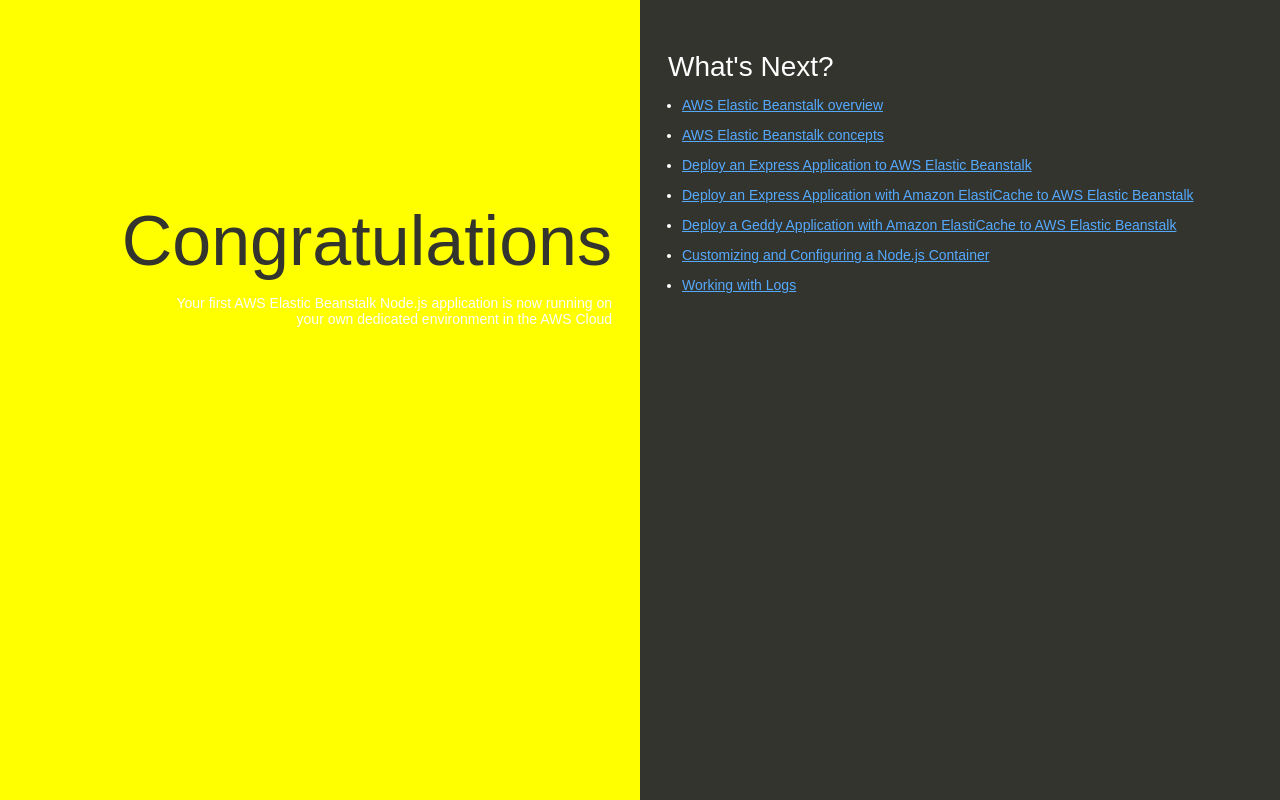
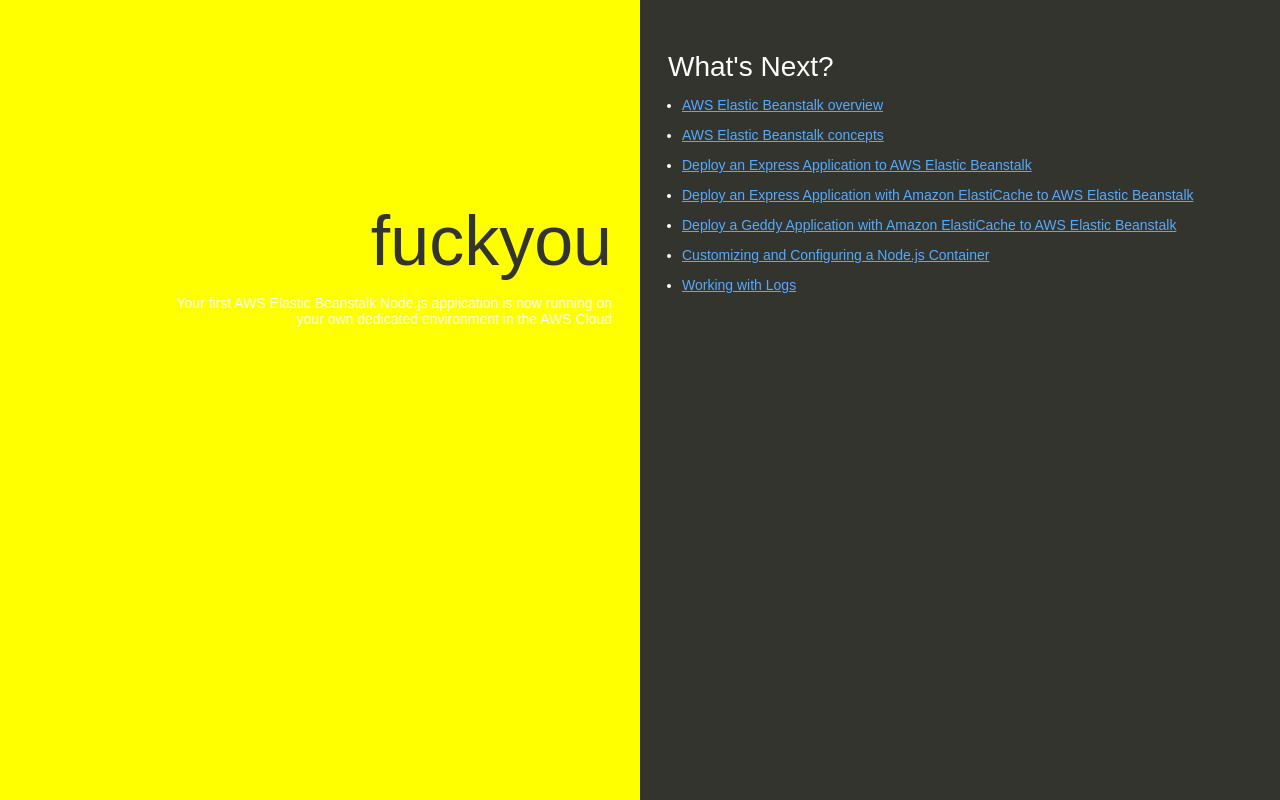
Before and after one commit to preethamsgithub/my-nodejs-app, a website: page index.html in a window 1280 px wide. Drawn offline with Linux system fonts and the light colour scheme.

Commit message:
Update index.html
checking the codebuild

```diff
--- a/index.html
+++ b/index.html
@@ -74,7 +74,7 @@
   </head>
   <body>
     <div class="textColumn">
-      <h1>Congratulations</h1>
+      <h1>fuckyou</h1>
       <p>Your first AWS Elastic Beanstalk Node.js application is now running on your own dedicated environment in the AWS Cloud</p>
     </div>
     <div class="linksColumn">
```
